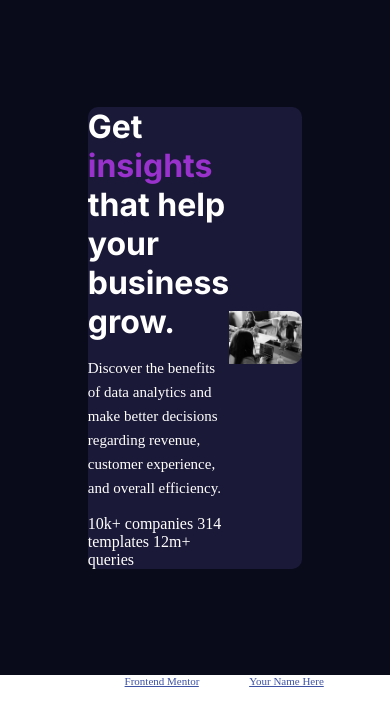
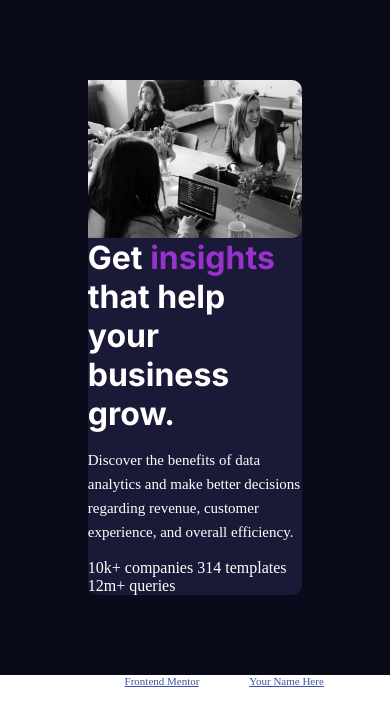
Before and after one commit to pierko96/Stats-preview-card-component, a plain HTML site: page index.html in a window 390 px wide. Drawn offline with Linux system fonts and the light colour scheme.

Commit message:
Update style.css

```diff
--- a/style.css
+++ b/style.css
@@ -35,8 +35,13 @@ h1 {
   background-color: #1B1938;
   border-radius: 10px;
 
+}
 
+@media (max-width: 768px) {
+  .row {
+    flex-direction: column-reverse;
 
+  }
 }
 
 .column {
@@ -53,7 +58,6 @@ h1 {
 }
 
 .image {
-
 display: flex;
 max-width:100%;
 border-radius: 0 10px 10px 0;
```
